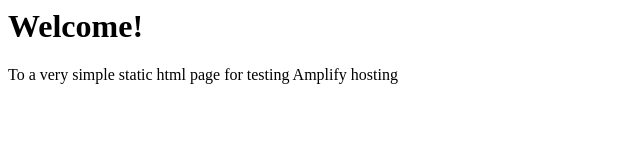
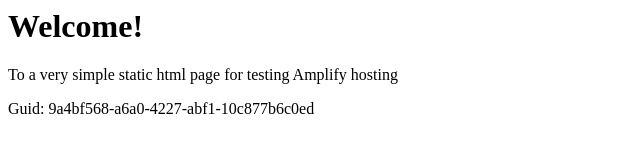
Before and after one commit to aws-aemilia-mxp/Github-PR-Commit-Integration-Test-DoNotTouch-Gith-OKSLNVO2-v1-preprod-eu-south-1, a website: page src/index.html in a window 1280 px wide. Shown: the whole page, without its empty margins (0-640 px from the left). Drawn offline with Linux system fonts and the light colour scheme.

Commit message:
commit from integ tests

```diff
--- a/src/index.html
+++ b/src/index.html
@@ -1,3 +1,5 @@
+
+
 <html lang="en">
 
 <head>
@@ -10,6 +12,6 @@
 <body>
     <h1>Welcome!</h1>
     <p>To a very simple static html page for testing Amplify hosting</p>
-</body>
+    <p>Guid: 9a4bf568-a6a0-4227-abf1-10c877b6c0ed</p></body>
 
 </html>
```
